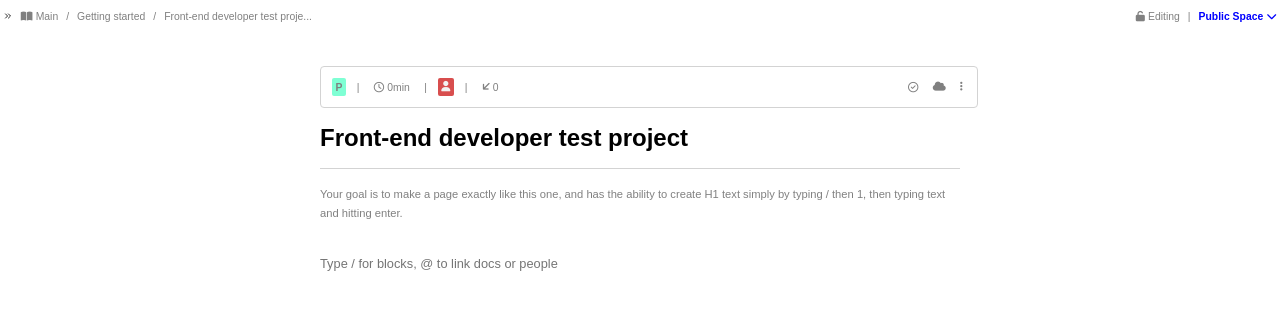
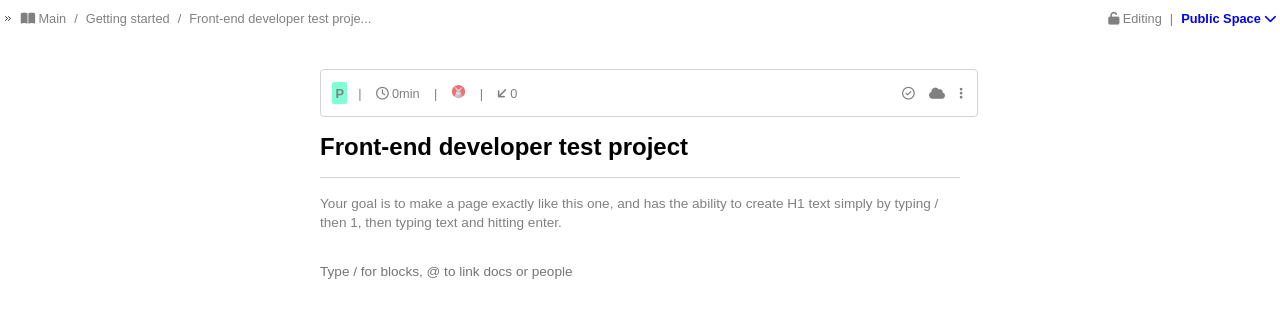
Before and after one commit to Amen-Musingarimi/hj-challenje, a website: page index.html in a window 1280 px wide. Drawn offline with Linux system fonts and the light colour scheme.

Commit message:
Fix broken live link

```diff
--- a/index.html
+++ b/index.html
@@ -58,8 +58,8 @@
           <li class="listItem">
             <p>|</p>
           </li>
-          <li class="listItem avatar">
-            <span><i class="fa-solid fa-user"></i></span>
+          <li class="listItem ">
+            <img class="avatar" src="icons/lapin.png" />
           </li>
           <li class="listItem">
             <p>|</p>
--- a/styles.css
+++ b/styles.css
@@ -40,7 +40,7 @@ header,
   align-items: center;
   gap: 0.5rem;
   list-style: none;
-  font-size: 0.65rem;
+  font-size: 0.8rem;
   padding: 0.2rem;
 }
 
@@ -93,8 +93,8 @@ main {
 }
 
 .avatar {
-  background-color: #d84e4e;
-  color: #f3f2f2;
+  height: 0.85rem;
+  width: 0.85rem;
 }
 
 .arrowDown {
@@ -108,7 +108,7 @@ main {
 }
 
 .instruction {
-  font-size: 0.7rem;
+  font-size: 0.85rem;
   line-height: 1.2rem;
 }
 
@@ -116,7 +116,7 @@ main {
   width: 100%;
   border: none;
   outline: none;
-  font-size: 0.8rem;
+  font-size: 0.85rem;
 }
 
 /* ----------------Styling the Popup Window---------------- */
@@ -144,7 +144,7 @@ main {
 
 .popupHeading {
   color: #000;
-  font-size: 0.8rem;
+  font-size: 0.85rem;
 }
 
 .popupdescription {
```
Also changed, not shown: icons/lapin.png (added).
